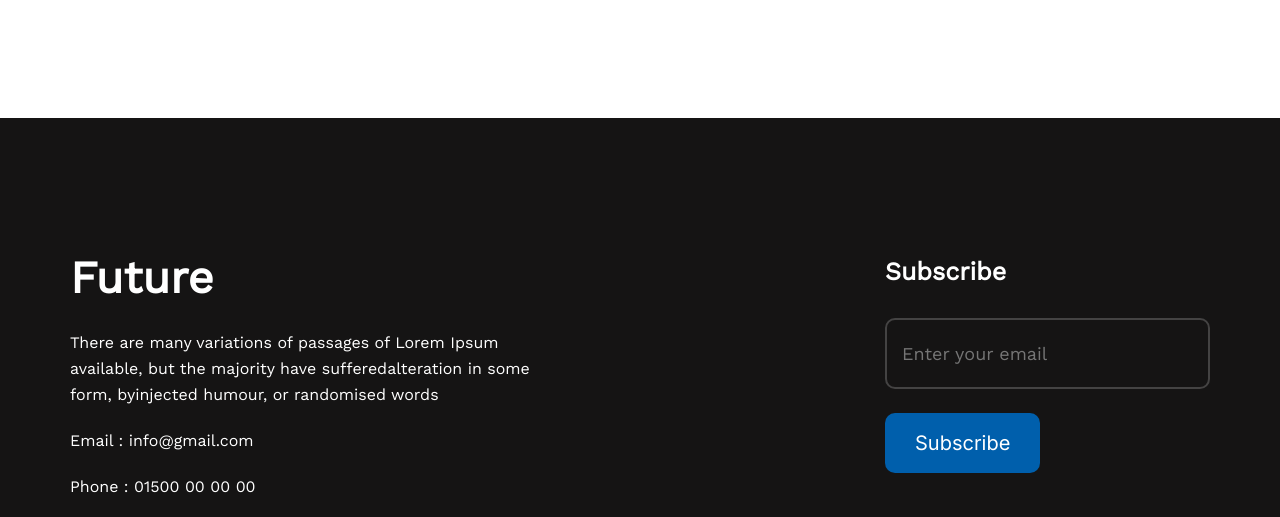
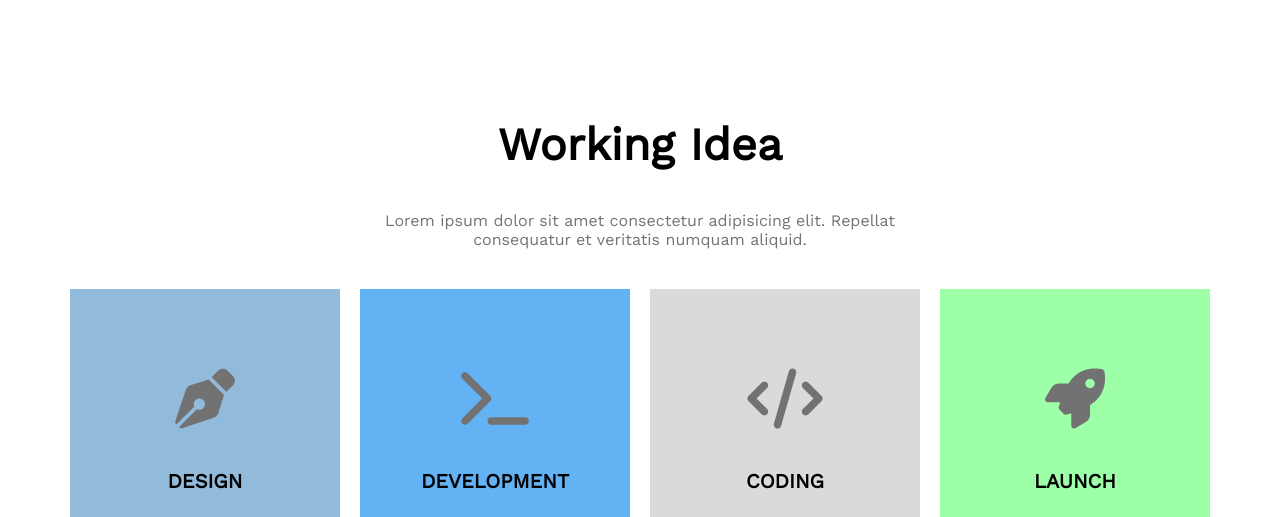
Before and after one commit to SAIDUR-WAY/assignment-1, a plain HTML site: page index.html in a window 1280 px wide. Shown: the part 2416-2933 px from the top of the page. Drawn offline with nearby package versions, Linux system fonts and the light colour scheme.

Commit message:
Working idea section added and some style add

```diff
--- a/index.html
+++ b/index.html
@@ -85,8 +85,44 @@
                     </div>
                </div>
           </section>
+          <!-- working section -->
+          <section class="working-section">
+               <h3 class="working-title">
+                    Working Idea
+               </h3>
+               <p class="work-description">Lorem ipsum dolor sit amet consectetur adipisicing elit. Repellat consequatur
+                    et veritatis numquam aliquid.</p>
+               <div class="working-idea">
+
+                    <div class="working-process work-1">
+                         <a href="#"><i class="fa-solid fa-pen-nib"></i></a>
+                         <a href="#">
+                              <p>Design</p>
+                         </a>
+                    </div>
+                    <div class="working-process work-2">
+                         <a href="#"><i class="fa-solid fa-terminal"></i></a>
+                         <a href="#">
+                              <p>Development</p>
+                         </a>
+                    </div>
+                    <div class="working-process work-3">
+                         <a href="#"><i class="fa-sharp fa-solid fa-code"></i></a>
+                         <a href="#">
+                              <p>Coding</p>
+                         </a>
+                    </div>
+                    <div class="working-process work-4">
+                         <a href="#"><i class="fa-solid fa-rocket"></i></a>
+                         <a href="#">
+                              <p>Launch</p>
+                         </a>
+                    </div>
+               </div>
+          </section>
 
      </main>
+     <!-- Footer section -->
      <footer>
           <div class="footer-area">
                <div class="future-content">
--- a/style/style.css
+++ b/style/style.css
@@ -20,6 +20,17 @@ section {
      border-radius: 5px;
      font-size: 20px;
      font-weight: 600px;
+     color: #005FAC;
+     transition: all 0.3s;
+}
+
+.btn-primary:hover {
+     background: #2AB9EE;
+     color: #fff;
+}
+
+.subscribe-item input[type=submit]:hover {
+     background: #fff;
      color: #005FAC;
 }
 
@@ -112,6 +123,7 @@ li {
 .content-area ul .fa-check {
      color: green;
      padding-right: 10px;
+     font-size: 18px !important;
 }
 
 /* failure section style end */
@@ -219,6 +231,14 @@ footer {
      list-style-type: none;
      display: inline-block;
      margin: 10px;
+     transition: all 0.3s;
+}
+
+.social-item ul li .fa-brands,
+.fa-facebook,
+.fa-twitter,
+.fa-youtube {
+     transition: all 0.3s;
 }
 
 .social-item ul li .fa-brands {
@@ -270,3 +290,76 @@ footer {
 }
 
 /* Footer section end */
+
+
+
+
+/*********** Working section start ***********
+and Extra bonus section********/
+
+.working-title {
+     font-size: 45px;
+     font-weight: 700;
+     text-align: center;
+
+}
+
+.work-description {
+     color: #747272;
+     text-align: center;
+     padding: 40px 300px;
+}
+
+.working-idea {
+     display: flex;
+     justify-content: space-between;
+}
+
+.working-process {
+     width: 270px;
+     height: 300px;
+     text-align: center;
+     padding: 80px 0 50px 0;
+     transition: all 0.5s;
+
+}
+
+.working-process:hover {
+     box-shadow: 5px 3px 20px;
+}
+
+.working-process a {
+     display: block;
+     color: black;
+     text-align: center;
+     margin-bottom: 40px;
+     text-transform: uppercase;
+     font-size: 20px;
+     font-weight: 600;
+
+}
+
+.work-1 {
+     background-color: #005fac6d;
+}
+
+.work-2 {
+     background-color: #0b88eea4;
+}
+
+.work-3 {
+     background-color: #15141428;
+}
+
+.work-4 {
+     background-color: #00ff1e61;
+}
+
+.fa-solid,
+.fa-sharp {
+     color: #737272;
+     font-size: 60px;
+}
+
+/*********** Working section End ***********
+and Extra bonus section********/
```
